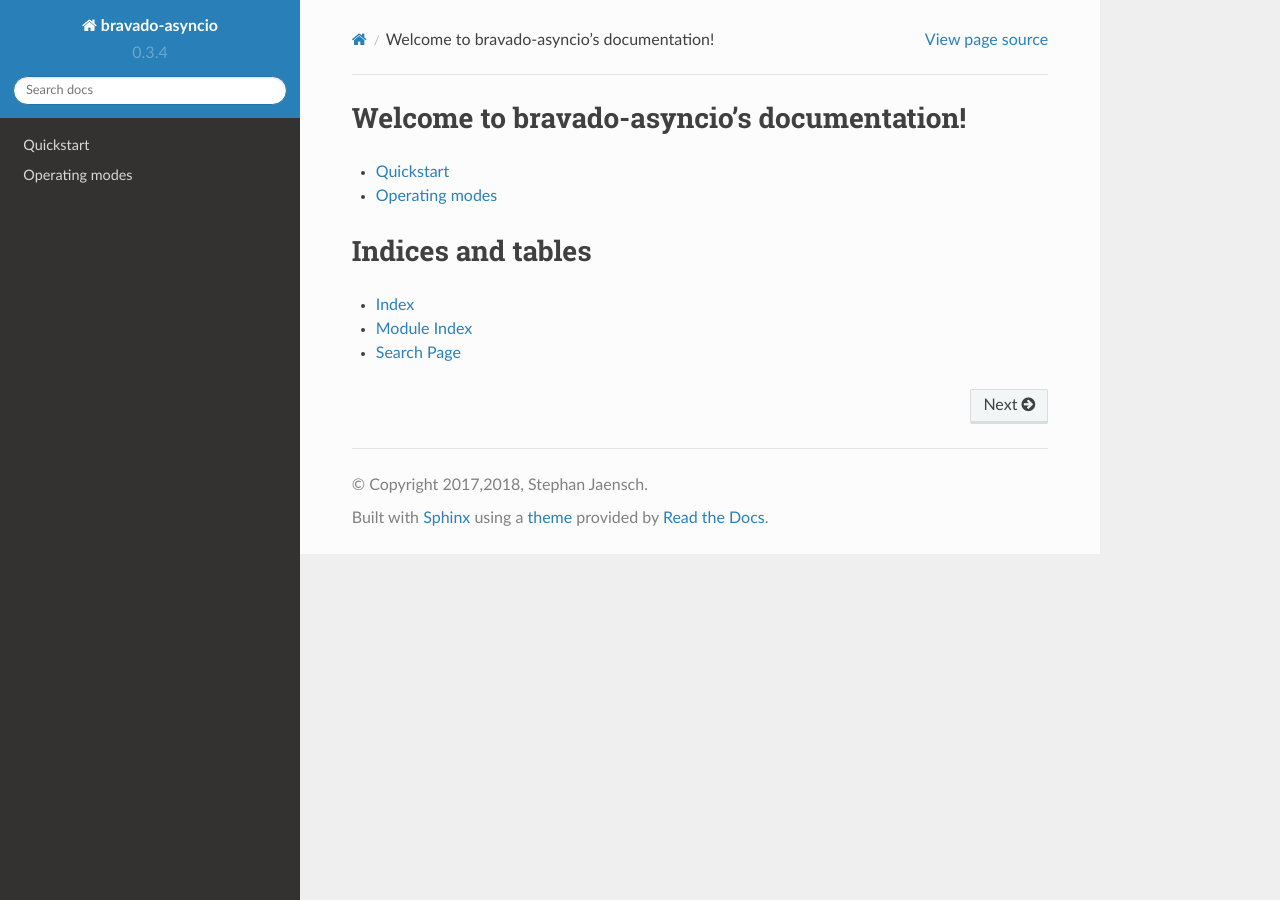
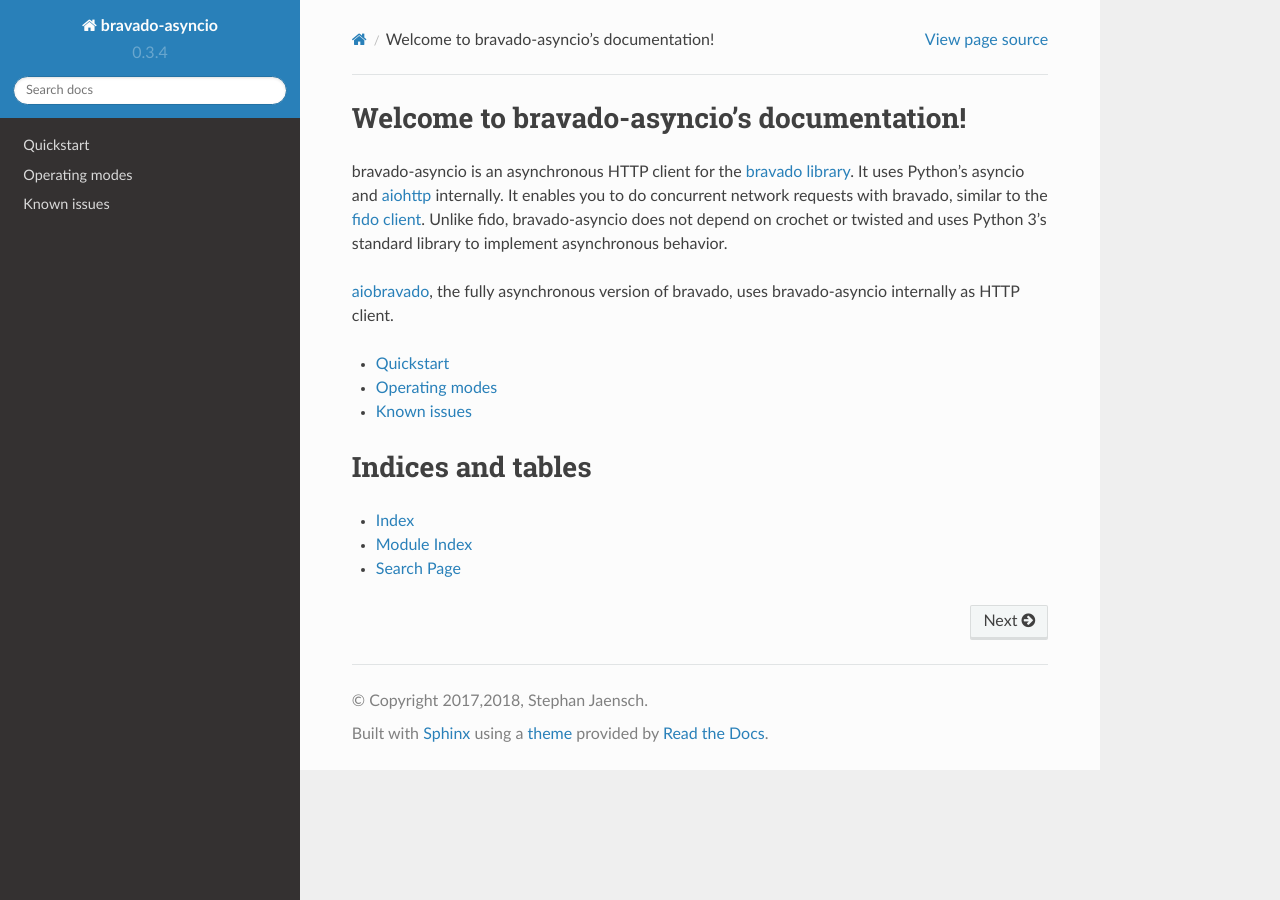
Before and after one commit to sjaensch/bravado-asyncio, a Sphinx documentation site: the page built from docs/index.rst, in a window 1280 px wide. Built offline with Sphinx 7.4.7 and the Read the Docs theme 2.0.0, drawn with Linux system fonts in a browser that asks for light colours.

Commit message:
Document known issues, xfail test for all Python versions

```diff
--- a/docs/index.rst
+++ b/docs/index.rst
@@ -6,11 +6,20 @@
 Welcome to bravado-asyncio's documentation!
 ===========================================
 
+bravado-asyncio is an asynchronous HTTP client for the `bravado library <https://github.com/Yelp/bravado>`_.
+It uses Python's asyncio and `aiohttp <http://aiohttp.readthedocs.io/en/stable/>`_ internally. It enables
+you to do concurrent network requests with bravado, similar to the `fido client <https://github.com/Yelp/fido>`_.
+Unlike fido, bravado-asyncio does not depend on crochet or twisted and uses Python 3's standard library
+to implement asynchronous behavior.
+
+`aiobravado <https://github.com/sjaensch/aiobravado>`_, the fully asynchronous version of bravado, uses bravado-asyncio internally as HTTP client.
+
 .. toctree::
     :maxdepth: 1
 
     quickstart
     operating_modes
+    known_issues
     changelog
 
 
```
Also changed, not shown: README.rst (+4 -4 lines), docs/known_issues.rst (added, +11 -0 lines), 1 other file.
